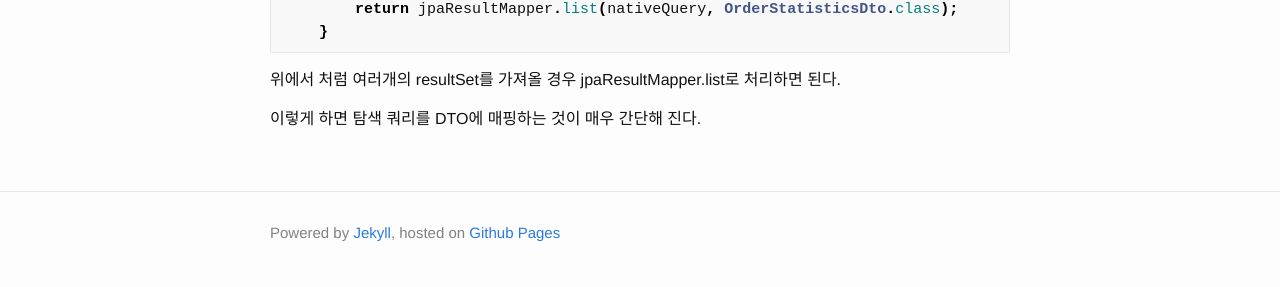
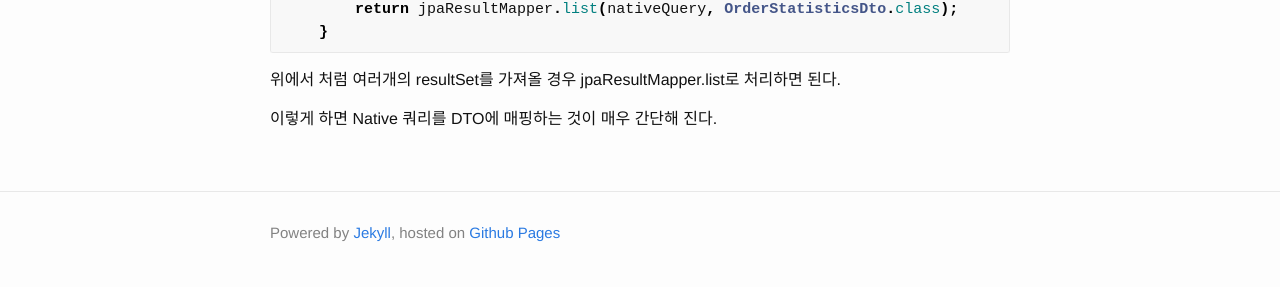
Before and after one commit to yookeun/yookeun.github.io, a Jekyll site: the page built from _posts/2023-12-07-qrlm.md, in a window 1280 px wide. Shown: the part 2004-2291 px from the top of the page. Built offline with Jekyll 4.4.1, drawn with Linux system fonts in a browser that asks for light colours; comment, search, counter and statistics services are not loaded.

Commit message:
Update 2023-12-07-qrlm.md
오타수정

```diff
--- a/_posts/2023-12-07-qrlm.md
+++ b/_posts/2023-12-07-qrlm.md
@@ -94,4 +94,4 @@ QLRM은 `JapResultMapper`를 제공하는데 두개의 메소드를 제공한다
 
 위에서 처럼 여러개의 resultSet를 가져올 경우  jpaResultMapper.list로 처리하면 된다.
 
-이렇게 하면 탐색 쿼리를 DTO에 매핑하는 것이 매우 간단해 진다.
+이렇게 하면 Native 쿼리를 DTO에 매핑하는 것이 매우 간단해 진다.
```
